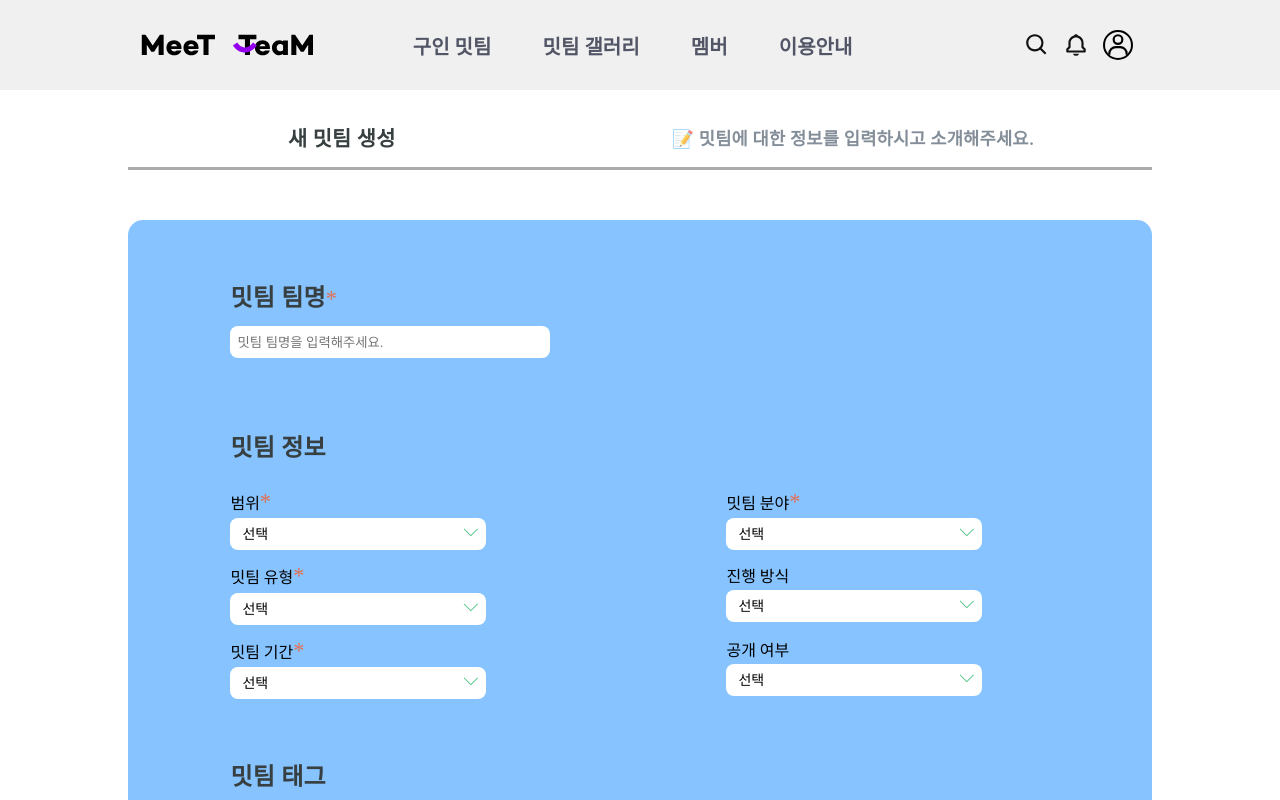
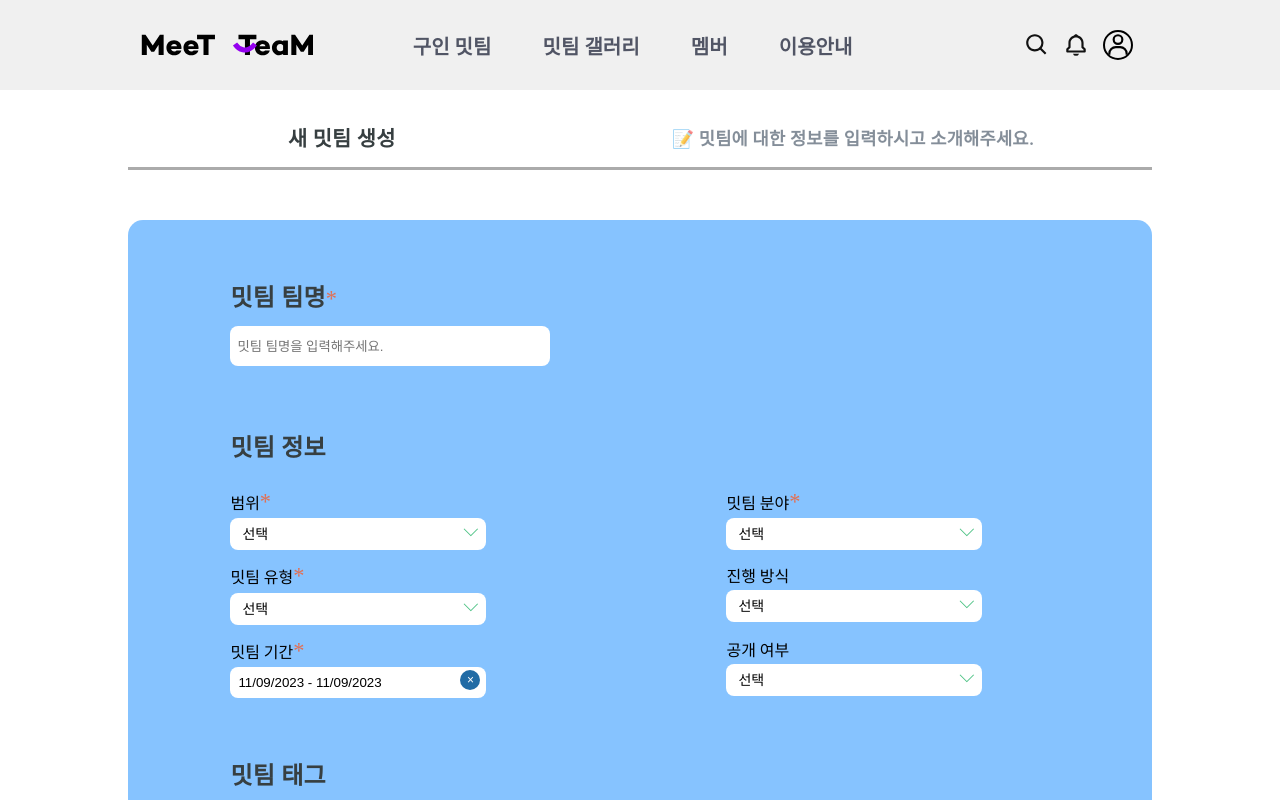
Before and after one commit to kimsuyeon0916/MeeTeam_FrontEnd, a React (Vite) app: page /meeteam in a window 1280 px wide. Shown: the top 800 px of the page. Built offline with nearby package versions, Linux system fonts and the light colour scheme.

Commit message:
feat: #7 react-datepicker로 밋팀 기간 구현

```diff
--- a/package.json
+++ b/package.json
@@ -12,6 +12,7 @@
   },
   "dependencies": {
     "react": "^18.2.0",
+    "react-datepicker": "^4.21.0",
     "react-dom": "^18.2.0",
     "react-icons": "^4.11.0",
     "react-router-dom": "^6.18.0",
@@ -19,6 +20,7 @@
   },
   "devDependencies": {
     "@types/react": "^18.2.15",
+    "@types/react-datepicker": "^4.19.3",
     "@types/react-dom": "^18.2.7",
     "@typescript-eslint/eslint-plugin": "^6.10.0",
     "@typescript-eslint/parser": "^6.10.0",
--- /dev/null
+++ b/src/components/dateSelect/DateSelect.styled.ts
@@ -0,0 +1,17 @@
+import styled from 'styled-components';
+
+const DateSelect = styled.div`
+	.date-picker {
+		width: 15rem;
+		padding: 8px;
+		border-radius: 8px;
+		cursor: pointer;
+		border: none;
+		margin-top: 5px;
+		outline: none;
+	}
+`;
+
+const S = { DateSelect };
+
+export default S;
--- /dev/null
+++ b/src/components/dateSelect/DateSelect.tsx
@@ -0,0 +1,25 @@
+import { useState } from 'react';
+import DatePicker from 'react-datepicker';
+import 'react-datepicker/dist/react-datepicker.css';
+import S from './DateSelect.styled';
+
+const DateSelect = () => {
+	const [dateRange, setDateRange] = useState([new Date(), new Date()]);
+	const [startDate, endDate] = dateRange;
+	return (
+		<S.DateSelect>
+			<DatePicker
+				selectsRange={true}
+				startDate={startDate}
+				endDate={endDate}
+				onChange={update => {
+					setDateRange(update as any);
+				}}
+				isClearable={true}
+				className='date-picker'
+			/>
+		</S.DateSelect>
+	);
+};
+
+export default DateSelect;
--- a/src/components/infoItem/InfoItem.tsx
+++ b/src/components/infoItem/InfoItem.tsx
@@ -1,4 +1,5 @@
 import { Dot, CustomSelect } from '..';
+import DateSelect from '../dateSelect/DateSelect';
 import S from './InfoItem.styled';
 
 interface IInfoItem {
@@ -12,7 +13,11 @@ const InfoItem = (props: IInfoItem) => {
 		<S.InfoItem>
 			<span>{props.title}</span>
 			{props.isDot === 'true' && <Dot />}
-			<CustomSelect optionData={props.optionData} />
+			{props.title === '밋팀 기간' ? (
+				<DateSelect />
+			) : (
+				<CustomSelect optionData={props.optionData} />
+			)}
 		</S.InfoItem>
 	);
 };
--- a/src/pages/meeTeamCreatePage/MeeTeamCreatePage.styled.ts
+++ b/src/pages/meeTeamCreatePage/MeeTeamCreatePage.styled.ts
@@ -58,7 +58,7 @@ const MeeTeamCreatePage = styled.div`
 
 			input {
 				width: 20rem;
-				height: 2rem;
+				height: 2.5rem;
 				border-radius: 8px;
 				border: none;
 				outline: none;
```
Also changed, not shown: 1 other file (tests, documents, lock files or other folders).
